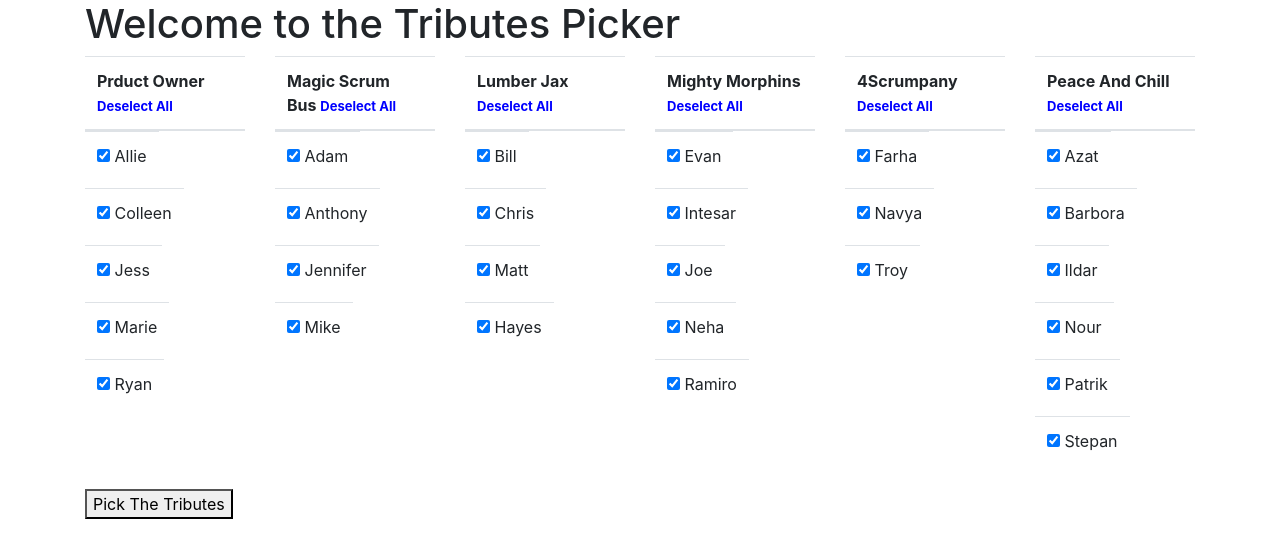
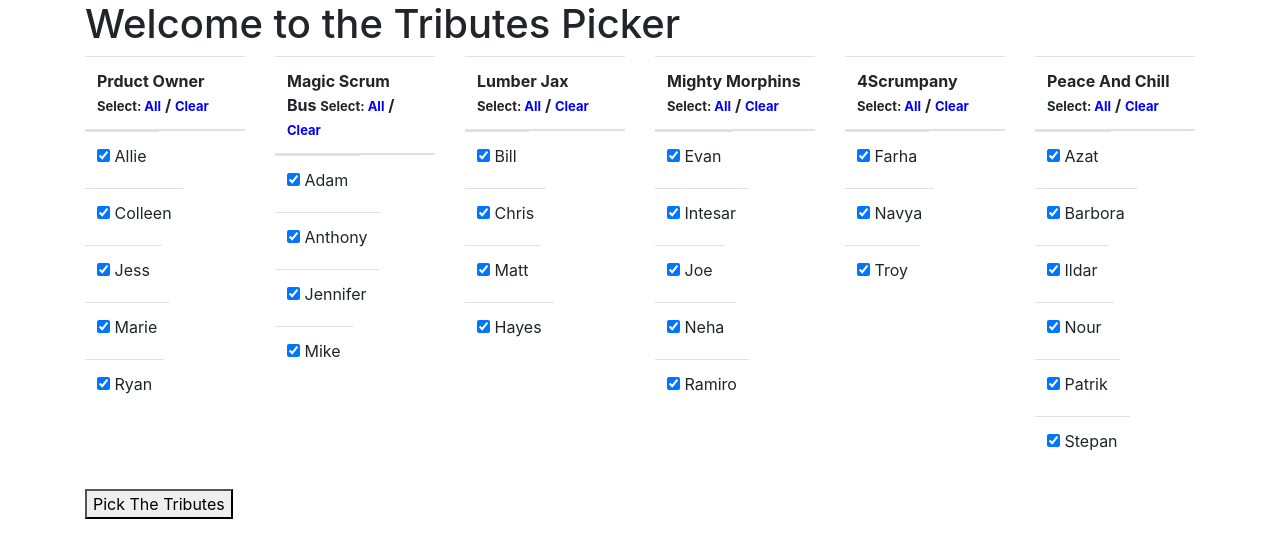
Before and after one commit to agoldh20/tributes-picker, a Vue app: page / in a window 1280 px wide. Shown: the top 558 px of the page. Built offline with nearby package versions, Linux system fonts and the light colour scheme.

Commit message:
adds select all fucntion

```diff
--- a/src/views/Home.vue
+++ b/src/views/Home.vue
@@ -6,7 +6,11 @@
         <table class="table">
           <thead>
             <tr>
-              <th>{{ team.name }} <span class="link" v-on:click="clearAll(index)">Deselect All</span></th>
+              <th>{{ team.name }}
+                <span class="small-text">Select: </span>
+                <span class="link" v-on:click="selectAll(index)">All</span> /
+                <span class="link" v-on:click="clearAll(index)">Clear</span>
+              </th>
             </tr>
           </thead>
           <tbody>
@@ -29,6 +33,10 @@
   </div>
 </template>
 <style>
+  .small-text {
+    font-size: small;
+  }
+
   .link {
     color: blue;
     font-size: small;
@@ -93,6 +101,9 @@ export default {
     },
     clearAll: function(teamIndex) {
       this.masterList[teamIndex].currentList = [];
+    },
+    selectAll: function(teamIndex) {
+      this.masterList[teamIndex].currentList = this.masterList[teamIndex].members;
     }
   }
 };
```
Also changed, not shown: package.json (+4 -4 lines), 1 other file (tests, documents, lock files or other folders).
